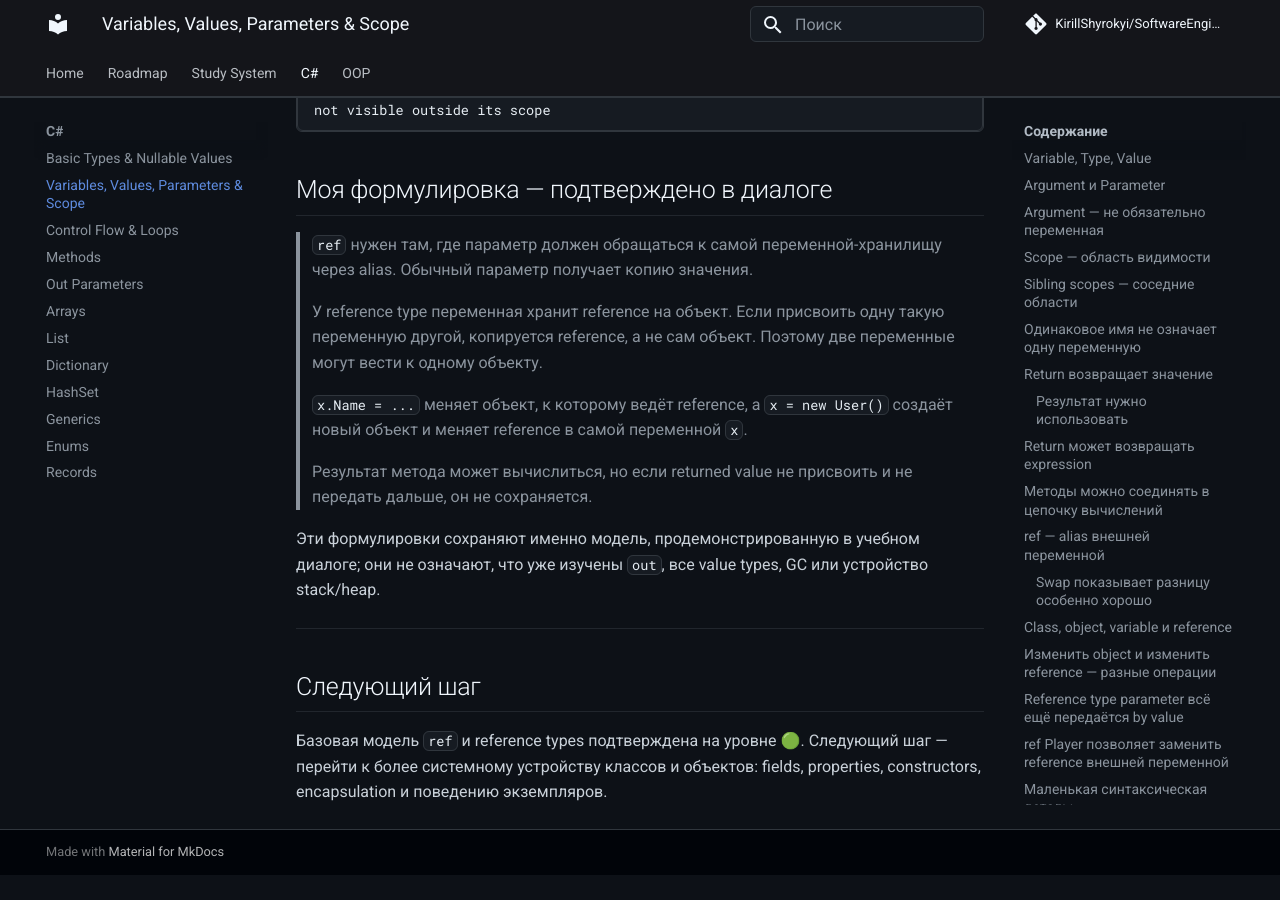
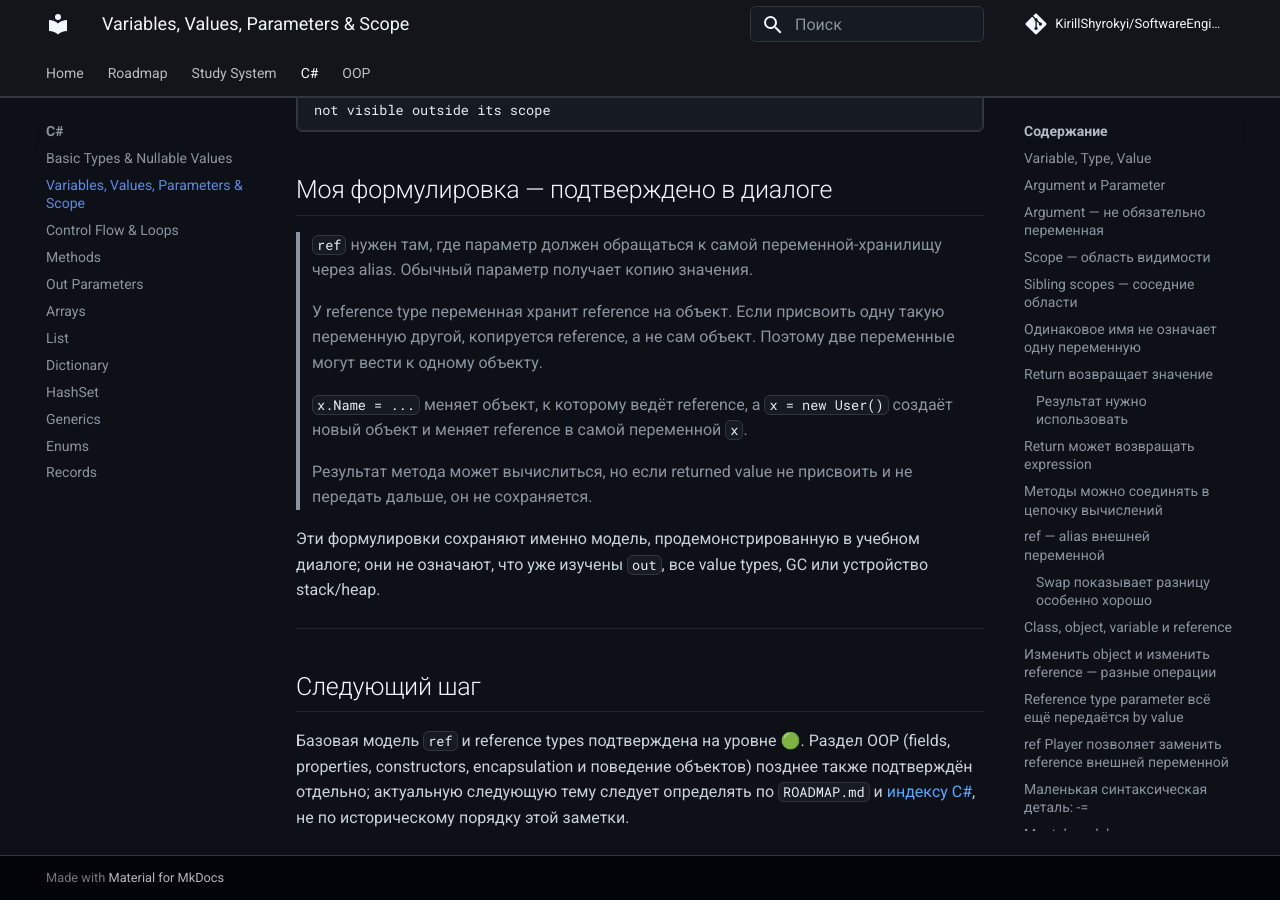
Before and after one commit to KirillShyrokyi/SoftwareEngineeringBase, an MkDocs documentation site: the page built from docs/csharp/variables-values-scope.md, in a window 1280 px wide and 900 px high, scrolled down 13047 px. Built offline with MkDocs 1.6.1 and Material for MkDocs 9.7.7, drawn with Linux system fonts in a browser that asks for light colours; comment, search, counter and statistics services are not loaded; before the commit the page ends 13922 px from its top, so only the background shows below that.

Commit message:
docs: synchronize learning notes without changing progress

```diff
--- a/docs/csharp/variables-values-scope.md
+++ b/docs/csharp/variables-values-scope.md
@@ -666,4 +666,4 @@ not visible outside its scope
 
 ## Следующий шаг
 
-Базовая модель `ref` и reference types подтверждена на уровне 🟢. Следующий шаг — перейти к более системному устройству классов и объектов: fields, properties, constructors, encapsulation и поведению экземпляров.
+Базовая модель `ref` и reference types подтверждена на уровне 🟢. Раздел OOP (fields, properties, constructors, encapsulation и поведение объектов) позднее также подтверждён отдельно; актуальную следующую тему следует определять по `ROADMAP.md` и [индексу C#](index.md), не по историческому порядку этой заметки.
```
